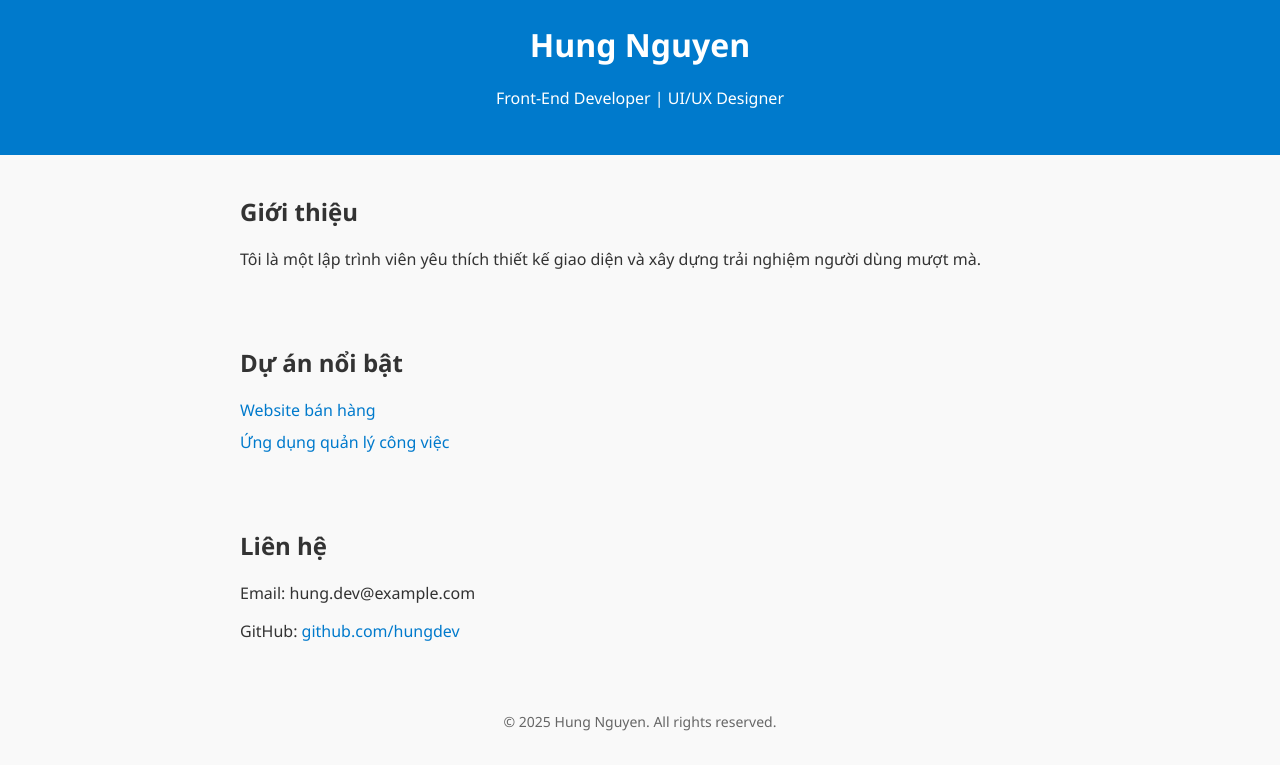
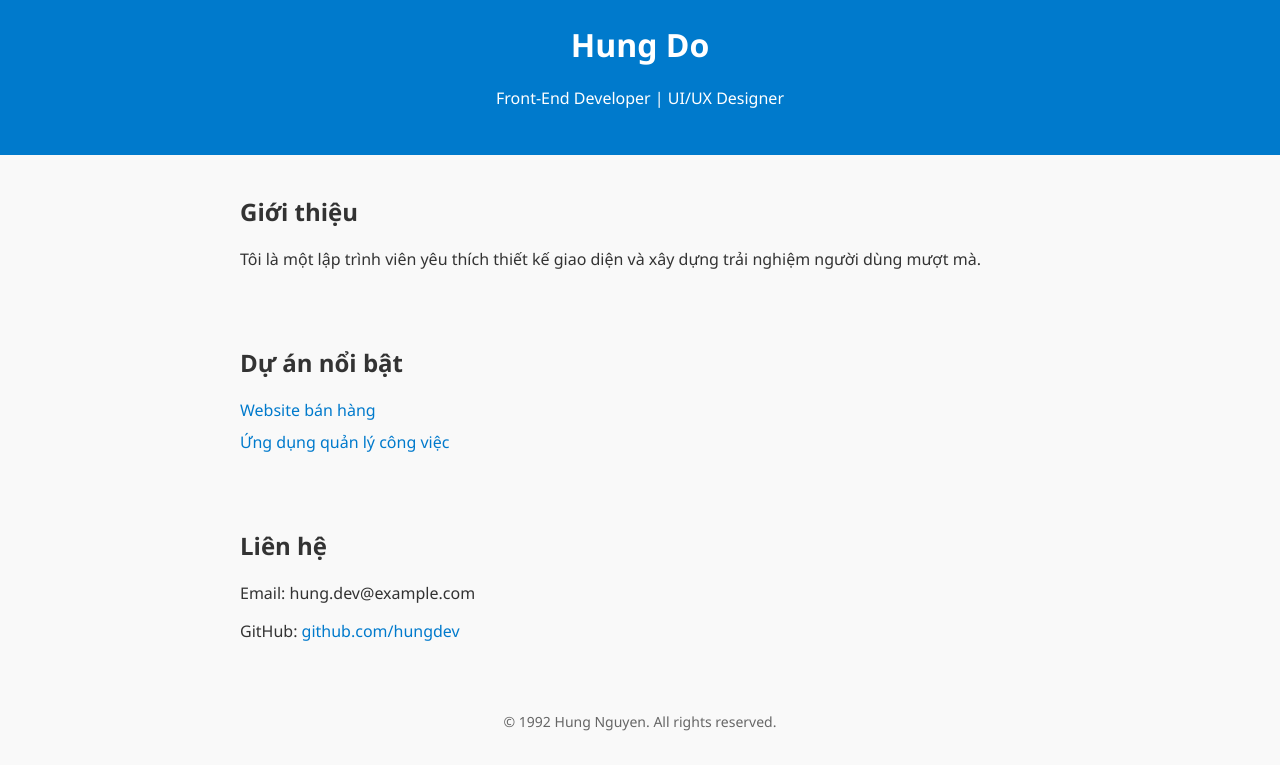
Before and after one commit to TamAn92/Portfolio, a plain HTML site: page index.html in a window 1280 px wide. Shown: the part 153-918 px from the top of the page. Drawn offline with Linux system fonts and the light colour scheme.

Commit message:
Update index.html

```diff
--- a/index.html
+++ b/index.html
@@ -8,7 +8,7 @@
 <body>
   <header>
     <img src="images/avatar.jpg" alt="Ảnh đại diện">
-    <h1>Hung Nguyen</h1>
+    <h1>Hung Do</h1>
     <p>Front-End Developer | UI/UX Designer</p>
   </header>
 
@@ -32,7 +32,7 @@
   </section>
 
   <footer>
-    <p>&copy; 2025 Hung Nguyen. All rights reserved.</p>
+    <p>&copy; 1992 Hung Nguyen. All rights reserved.</p>
   </footer>
 </body>
 </html>
```
